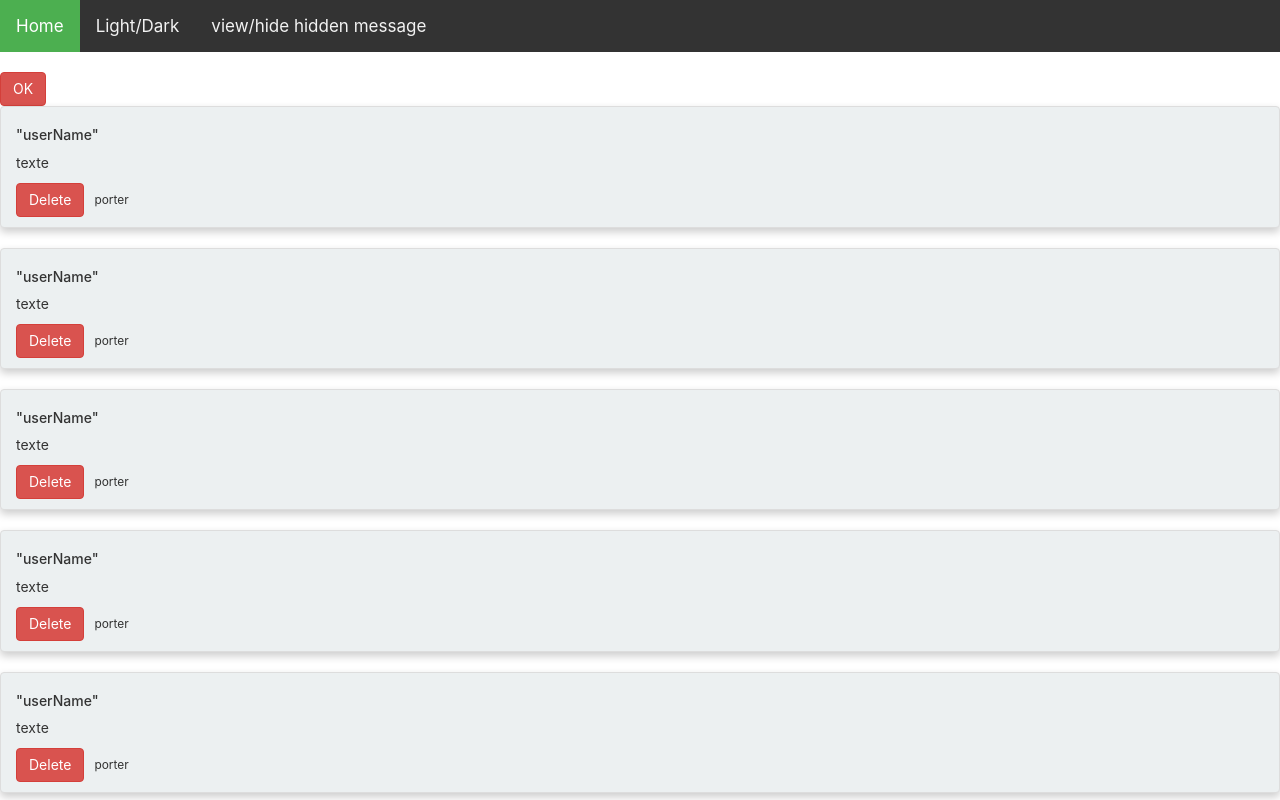
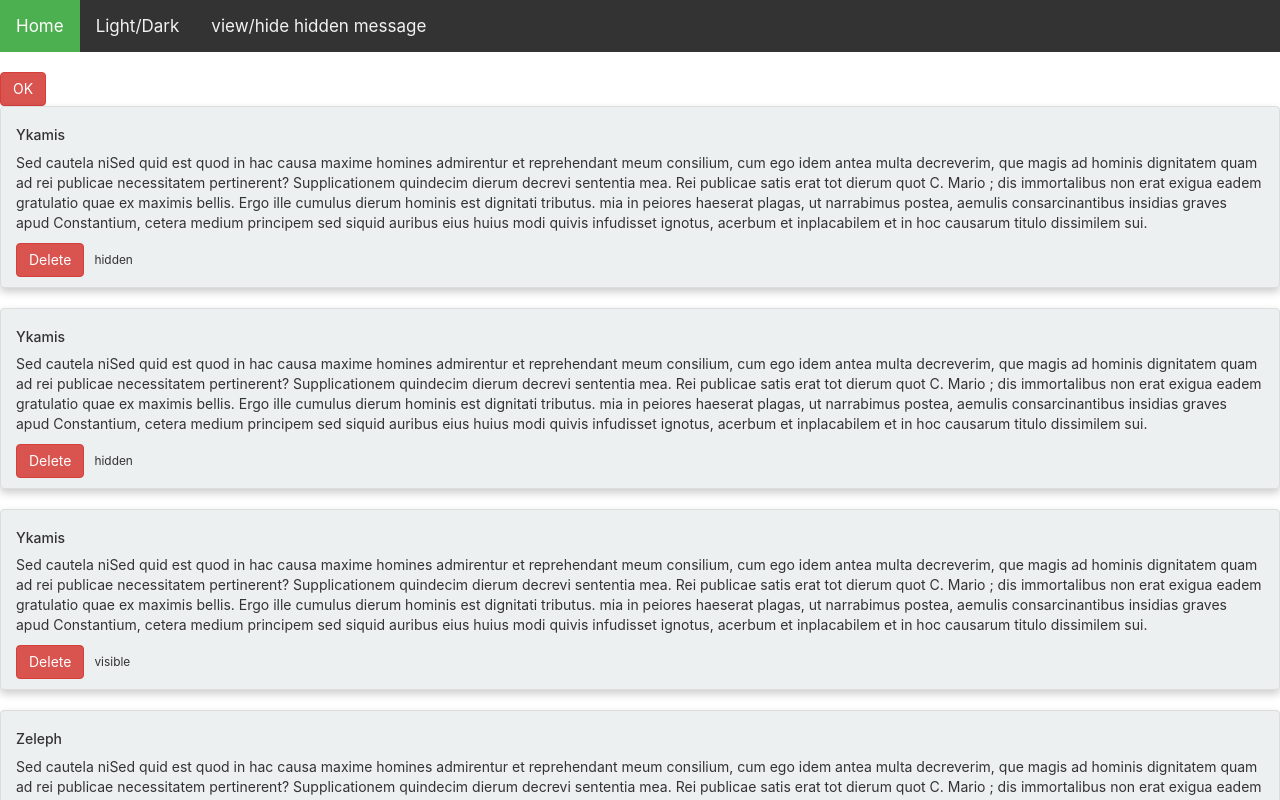
Before and after one commit to Yaya-k/ReactLearning, a React (Create React App) app: page / in a window 1280 px wide. Shown: the top 800 px of the page. Built offline with nearby package versions, Linux system fonts and the light colour scheme.

Commit message:
supresion message done

```diff
--- a/src/App.js
+++ b/src/App.js
@@ -49,6 +49,7 @@ class App extends Component {
     }
 
     deleteMessage(idM){
+
         let interMes=this.state.messages;
         let interMe=interMes[idM];
         interMe.show=false;
@@ -71,9 +72,9 @@ class App extends Component {
 
             </button>
 
-            {this.state.messages.map(({txt,prt,user,show,id})=>(
+            {this.state.messages.map(({txt,prt,user,show,id},index)=>(
                 show ?
-                <Message  userName={user}  texte={
+                <Message onClick={this.deleteMessage} id={id} userName={user}  texte={
 
                     this.state.hideMessagesArehidden && prt==="hidden"?"this is a hidden message":txt
                 } porter={prt}
--- a/src/Message.js
+++ b/src/Message.js
@@ -1,30 +1,27 @@
 import React from 'react';
 import './Message.css';
 
-
-const Message=(props)=> (
-
+const Message=({onClick, texte, porter,userName,id })=> (
     <div className="message">
 
         <div className="list-group" >
             <div  className="list-group-item list-group-item-action flex-column align-items-start" id="list-group">
                 <div className="d-flex w-100 justify-content-between">
-                    <h5 > "userName"</h5>
+                    <h5 > {userName}</h5>
                 </div>
-                <p >texte</p>
+                <p >{texte}</p>
                 <div>
-                    <button type="button" className="btn btn-danger" id="btn" onClick={() => props.deleteMessage()}>
+                    <button type="button" className="btn btn-danger" id="btn" onClick={() => onClick(id)}>
                         Delete
                     </button>
-                    <small>porter</small>
+                    <small>{porter}</small>
 
                 </div>
-
             </div>
 
         </div>
     </div>
-    );
+);
 
 
 
```
